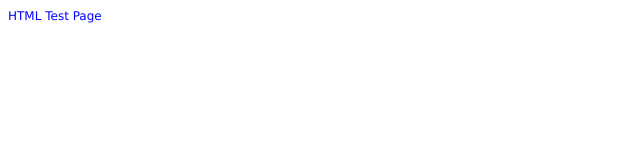
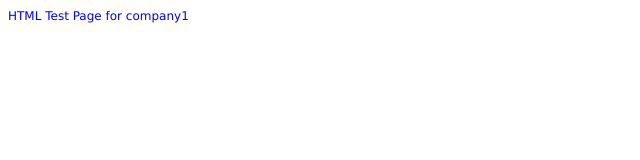
Before and after one commit to raywillm58/company1-projecta, a plain HTML site: page index.html in a window 1280 px wide. Shown: the full height of the page, 0-640 px from the left. Drawn offline with Linux system fonts and the light colour scheme.

Commit message:
Update index.html

```diff
--- a/index.html
+++ b/index.html
@@ -8,7 +8,7 @@
 <BODY bgcolor=white>
 <P style="font:9pt/12pt verdana; color:blue">
 
-HTML Test Page
+HTML Test Page for company1
 
 </BODY>
 <HEAD>
```
